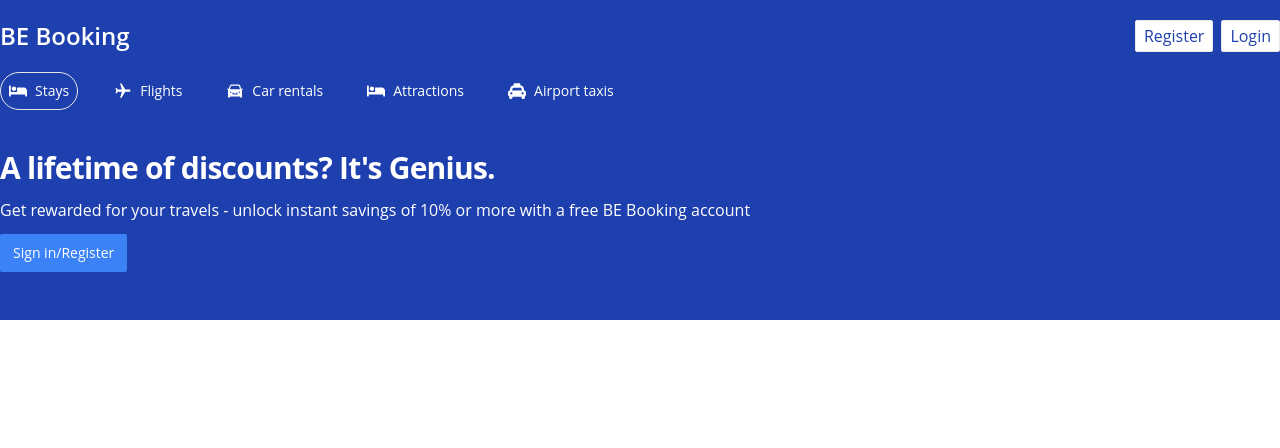
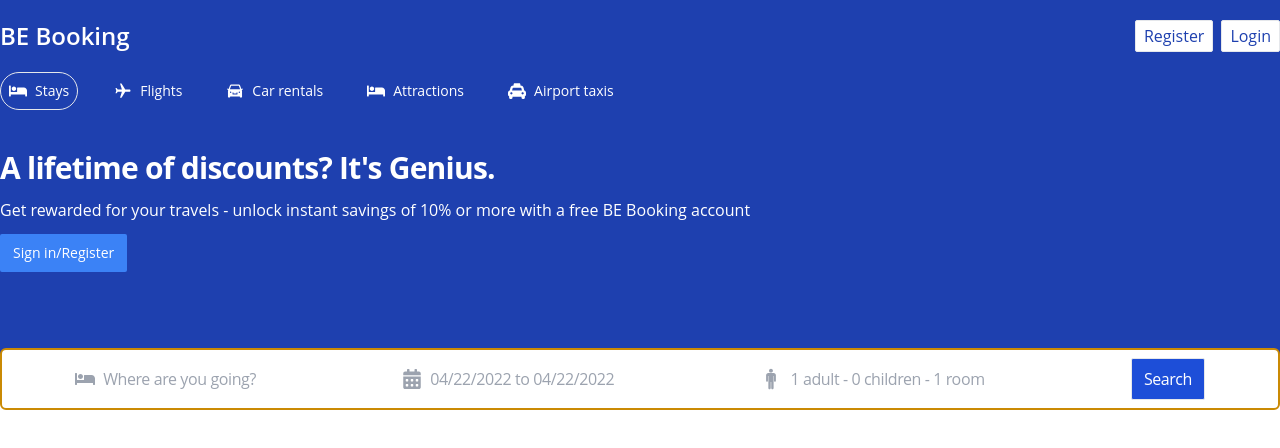
Before and after one commit to emrecan-balgun/booking-app, a React (Create React App) app in the folder client/: page / in a window 1280 px wide. Shown: the top 448 px of the page. Built offline with nearby package versions, Linux system fonts and the light colour scheme.

Commit message:
add search section and update app.js

```diff
--- a/client/src/App.js
+++ b/client/src/App.js
@@ -1,13 +1,17 @@
 import Category from './components/Category';
 import Header from './components/Header';
 import HeaderSection from './components/HeaderSection';
+import SearchSection from './components/SearchSection';
 
 function App() {
   return (
-    <div className="bg-blue-800">
-      <Header />
-      <Category />
-      <HeaderSection />
+    <div className="main">
+      <div className="bg-blue-800">
+          <Header />
+          <Category />
+          <HeaderSection />
+          <SearchSection />
+        </div>
     </div>
   );
 }
--- a/client/src/assets/output.css
+++ b/client/src/assets/output.css
@@ -587,6 +587,71 @@ video {
   position: absolute;
 }
 
+.relative {
+  position: relative;
+}
+
+.inset-x-0 {
+  left: 0px;
+  right: 0px;
+}
+
+.top-1\/2 {
+  top: 50%;
+}
+
+.top-1\/3 {
+  top: 33.333333%;
+}
+
+.top-0 {
+  top: 0px;
+}
+
+.top-5 {
+  top: 1.25rem;
+}
+
+.top-10 {
+  top: 2.5rem;
+}
+
+.top-2\/4 {
+  top: 50%;
+}
+
+.bottom-0 {
+  bottom: 0px;
+}
+
+.top-1 {
+  top: 0.25rem;
+}
+
+.top-4 {
+  top: 1rem;
+}
+
+.top-3 {
+  top: 0.75rem;
+}
+
+.top-2 {
+  top: 0.5rem;
+}
+
+.top-6 {
+  top: 1.5rem;
+}
+
+.top-7 {
+  top: 1.75rem;
+}
+
+.top-8 {
+  top: 2rem;
+}
+
 .mx-auto {
   margin-left: auto;
   margin-right: auto;
@@ -632,6 +697,40 @@ video {
   height: 1rem;
 }
 
+.h-5 {
+  height: 1.25rem;
+}
+
+.h-3 {
+  height: 0.75rem;
+}
+
+.h-12 {
+  height: 3rem;
+}
+
+.h-10 {
+  height: 2.5rem;
+}
+
+.h-14 {
+  height: 3.5rem;
+}
+
+.w-6\/12 {
+  width: 50%;
+}
+
+.w-8\/12 {
+  width: 66.666667%;
+}
+
+.-translate-y-1\/2 {
+  --tw-translate-y: -50%;
+  -webkit-transform: translate(var(--tw-translate-x), var(--tw-translate-y)) rotate(var(--tw-rotate)) skewX(var(--tw-skew-x)) skewY(var(--tw-skew-y)) scaleX(var(--tw-scale-x)) scaleY(var(--tw-scale-y));
+          transform: translate(var(--tw-translate-x), var(--tw-translate-y)) rotate(var(--tw-rotate)) skewX(var(--tw-skew-x)) skewY(var(--tw-skew-y)) scaleX(var(--tw-scale-x)) scaleY(var(--tw-scale-y));
+}
+
 .rotate-90 {
   --tw-rotate: 90deg;
   -webkit-transform: translate(var(--tw-translate-x), var(--tw-translate-y)) rotate(var(--tw-rotate)) skewX(var(--tw-skew-x)) skewY(var(--tw-skew-y)) scaleX(var(--tw-scale-x)) scaleY(var(--tw-scale-y));
@@ -646,8 +745,24 @@ video {
   align-items: center;
 }
 
+.justify-start {
+  justify-content: flex-start;
+}
+
+.justify-center {
+  justify-content: center;
+}
+
 .justify-between {
   justify-content: space-between;
+}
+
+.justify-around {
+  justify-content: space-around;
+}
+
+.justify-evenly {
+  justify-content: space-evenly;
 }
 
 .gap-1 {
@@ -684,6 +799,15 @@ video {
           column-gap: 0.75rem;
 }
 
+.gap-y-2 {
+  row-gap: 0.5rem;
+}
+
+.gap-x-1 {
+  -webkit-column-gap: 0.25rem;
+          column-gap: 0.25rem;
+}
+
 .rounded-md {
   border-radius: 0.375rem;
 }
@@ -708,6 +832,14 @@ video {
   border-width: 1px;
 }
 
+.border-2 {
+  border-width: 2px;
+}
+
+.border-4 {
+  border-width: 4px;
+}
+
 .border-white {
   --tw-border-opacity: 1;
   border-color: rgb(255 255 255 / var(--tw-border-opacity));
@@ -725,6 +857,16 @@ video {
 
 .border-transparent {
   border-color: transparent;
+}
+
+.border-yellow-700 {
+  --tw-border-opacity: 1;
+  border-color: rgb(161 98 7 / var(--tw-border-opacity));
+}
+
+.border-yellow-600 {
+  --tw-border-opacity: 1;
+  border-color: rgb(202 138 4 / var(--tw-border-opacity));
 }
 
 .bg-red-300 {
@@ -755,6 +897,11 @@ video {
 .bg-blue-500 {
   --tw-bg-opacity: 1;
   background-color: rgb(59 130 246 / var(--tw-bg-opacity));
+}
+
+.bg-red-700 {
+  --tw-bg-opacity: 1;
+  background-color: rgb(185 28 28 / var(--tw-bg-opacity));
 }
 
 .p-6 {
@@ -880,6 +1027,11 @@ video {
   padding-bottom: 0.375rem;
 }
 
+.px-0 {
+  padding-left: 0px;
+  padding-right: 0px;
+}
+
 .pb-5 {
   padding-bottom: 1.25rem;
 }
@@ -999,6 +1151,21 @@ video {
   color: rgb(243 244 246 / var(--tw-text-opacity));
 }
 
+.text-gray-400 {
+  --tw-text-opacity: 1;
+  color: rgb(156 163 175 / var(--tw-text-opacity));
+}
+
+.text-gray-300 {
+  --tw-text-opacity: 1;
+  color: rgb(209 213 219 / var(--tw-text-opacity));
+}
+
+.text-black {
+  --tw-text-opacity: 1;
+  color: rgb(0 0 0 / var(--tw-text-opacity));
+}
+
 .transition-colors {
   transition-property: color, background-color, border-color, fill, stroke, -webkit-text-decoration-color;
   transition-property: color, background-color, border-color, text-decoration-color, fill, stroke;
--- /dev/null
+++ b/client/src/components/SearchSection.js
@@ -0,0 +1,29 @@
+import React from 'react'
+import { FaBed, FaCalendarAlt } from 'react-icons/fa';
+import { IoIosMan } from 'react-icons/io';
+
+function Search() {
+  return (
+    <div className="container mx-auto relative top-7" >
+        <div className="flex bg-white border border-yellow-600 border-2 py-2 text-gray-400 rounded-md items-center justify-around">
+            <button className="flex items-center gap-x-2">
+                <FaBed size={20} />
+                <span className="tracking-tight">Where are you going?</span>
+            </button>
+            <button className="flex items-center gap-x-2">
+                <FaCalendarAlt size={20} />
+                <span className="tracking-tight">04/22/2022 to 04/22/2022</span>
+            </button>
+            <button className="flex items-center gap-x-2">
+                <IoIosMan size={22} />
+                <span className="tracking-tight">1 adult - 0 children - 1 room</span>
+            </button>
+            <button className="bg-blue-700 text-white border rounded-sm py-2 px-3 tracking-tight">
+                Search
+            </button>
+        </div>
+    </div>
+  )
+}
+
+export default Search
```
